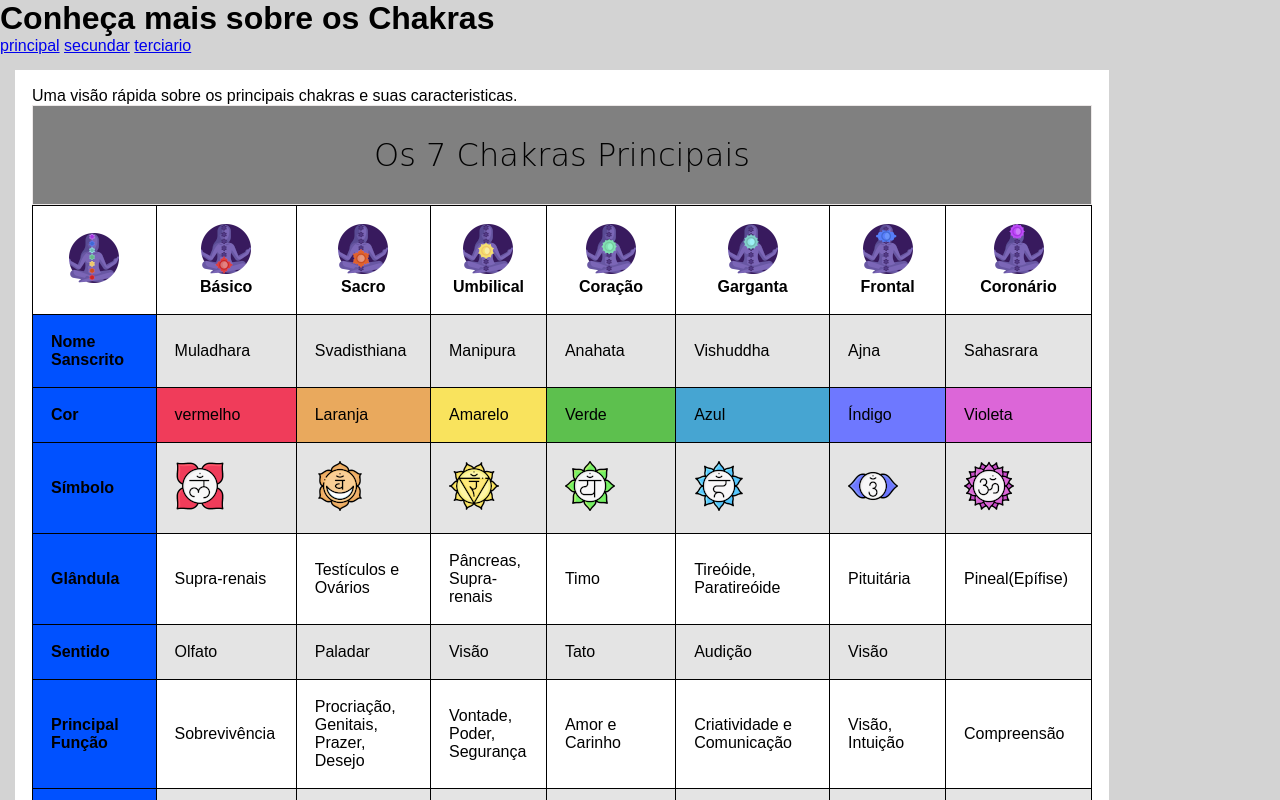
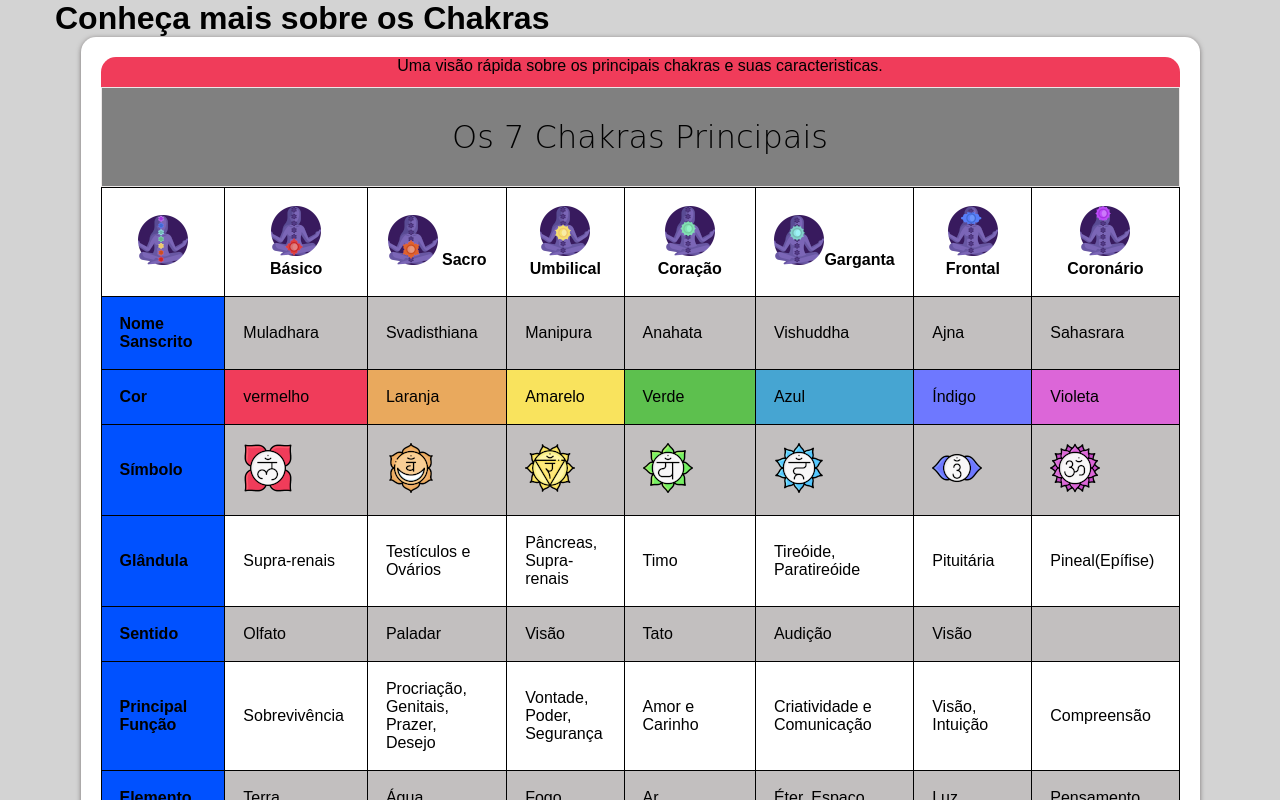
Before and after one commit to SaraAguiarLima/testando-conhecimento, a plain HTML site: page index.html in a window 1280 px wide. Shown: the top 800 px of the page. Drawn offline with Linux system fonts and the light colour scheme; a web font is replaced by a local one.

Commit message:
Trabalhando mais ...

```diff
--- a/index.html
+++ b/index.html
@@ -10,12 +10,9 @@
 <body>
 
     <header>
+
         <h1>Conheça mais sobre os Chakras</h1>
-        <nav>
-            <a href="#">principal</a>
-            <a href="#">secundar</a>
-            <a href="#">terciario</a>
-        </nav>
+
     </header>
 
     <main>
@@ -168,6 +165,8 @@
                 </table>
             </div>
     </main>
-
+<footer>
+    <p>Criação de Sara Aguiar de Lima</p>
+</footer>
 </body>
 </html>
--- a/style.css
+++ b/style.css
@@ -12,13 +12,26 @@ body {
     font-family: "Margarine", sans-serif;
     background-color: lightgray;
     }
-
+header{
+    margin-left: 55px;
+}
 main{
     background-color: white;
-    padding: 17px;
-    margin: 15px;
+    border-radius: 15px;
+    border-top-left-radius: 15px;
+    padding: 20px;
+    margin: auto; /*Centraliza conteúdo*/
+    box-shadow: 0px 1px 5px rgb(121, 116, 116);
+    min-width: 1079px;
+    max-width: 320px;
 
-    width: 1060px;
+}
+main > p {
+    background-color: #F03C5A;
+    min-height: 30px;
+    border-top-left-radius: 15px;
+    border-top-right-radius: 15px;
+    text-align: center;
 
 }
 
@@ -32,9 +45,10 @@ caption{
     font-weight: 100;
     padding: 30px;
     border: 1px solid rgb(236, 232, 232);
+    min-width: 130px;
 }
 tr:nth-child(even) {
-    background-color: rgb(228, 228, 228);
+    background-color: rgb(194, 191, 191);
 }
 div#container {
   overflow-x: auto;
@@ -88,3 +102,10 @@ th, td{
  {
     background-color: #DC66D8;
 }
+footer{
+    background-color: rgb(54, 53, 53);
+    color: white;
+    font-family: Arial, Helvetica, sans-serif;
+    text-align: center;
+
+}
```
